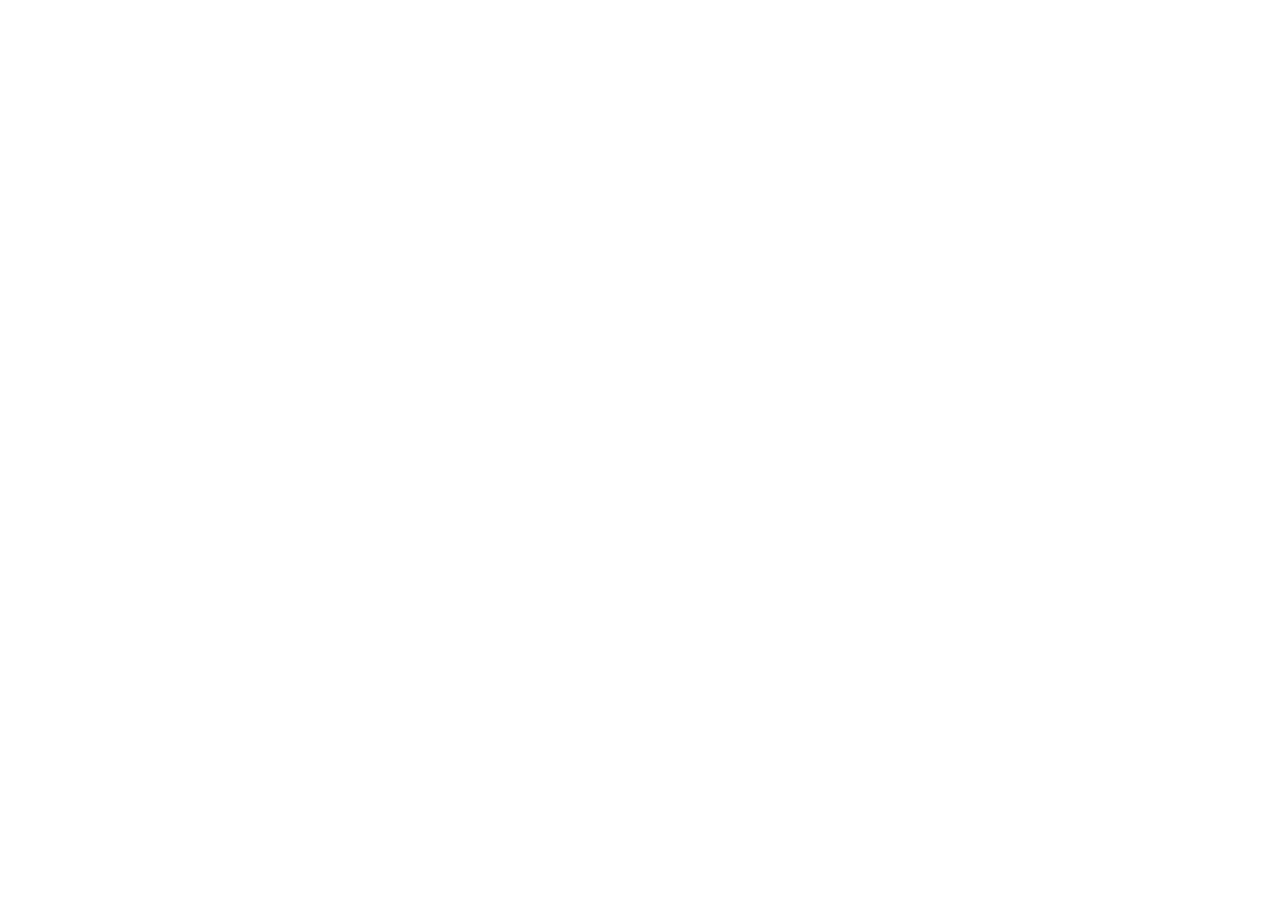
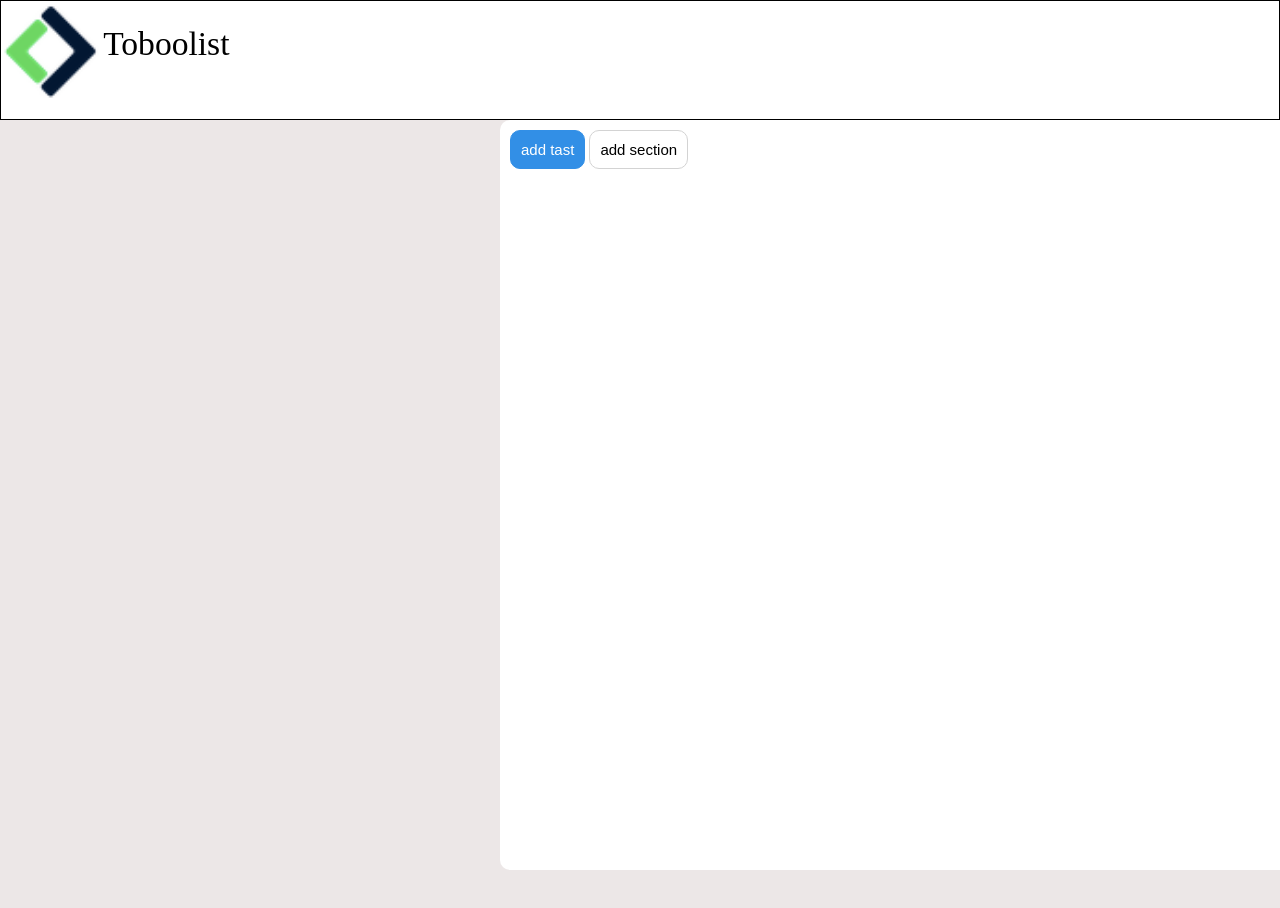
Before and after one commit to 07simone/html-css-toboolist, a plain HTML site: page index.html in a window 1280 px wide. Before the commit the page ends 800 px from the top, so only its background shows below. Drawn offline with Linux system fonts and the light colour scheme.

Commit message:
aggiunti pulsanti

```diff
--- a/css/style.css
+++ b/css/style.css
@@ -3,3 +3,50 @@ box-sizing: border-box;
 margin: 0;
 padding: 0;
 }
+
+.container{
+    width: 100%;
+    height: 120px;
+    border: 1px solid black;
+
+}
+.container-2{
+    width: 100%;
+    height: 850px;
+    background-color: rgb(236, 231, 231);
+}
+.contenitore-3{
+    width: 800px;
+    height: 750px;
+    background-color: white;
+    margin-left: 500px;
+    border-radius: 10px;
+    padding: 10px;
+}
+
+.logo{
+    height: 100px;
+    vertical-align: middle;
+}
+.logo-text{
+    font-size: 2.1em;
+    line-height: 30px;
+}
+
+.bottone{
+    font-size: 15px;
+    border-radius: 10px;
+    padding:10px;
+    border: none;
+}
+
+.tast{
+    background-color: rgb(50, 143, 230);
+    color: white;
+    border: 1px solid rgb(50, 143, 230) ;
+
+}
+.section{
+    background-color: white;
+    border: 1px solid lightgrey;
+}
--- a/index.html
+++ b/index.html
@@ -8,6 +8,23 @@
     <link rel="stylesheet" href="css/style.css">
 </head>
 <body>
+    <header>
+        <div class="container">
+            <img class="logo" src="img/logo copia.png" alt="">
+            <span class="logo-text"> Toboolist</span>
+        </div>
+    </header>
+    <main>
+        <div class="container-2">
+
+            <div class="contenitore-3">
+
+                <button class="tast bottone">add tast</button>
+                <button class="section bottone">add section</button>
+            </div>
+        </div>
+
+    </main>
 
 </body>
 </html>
```
